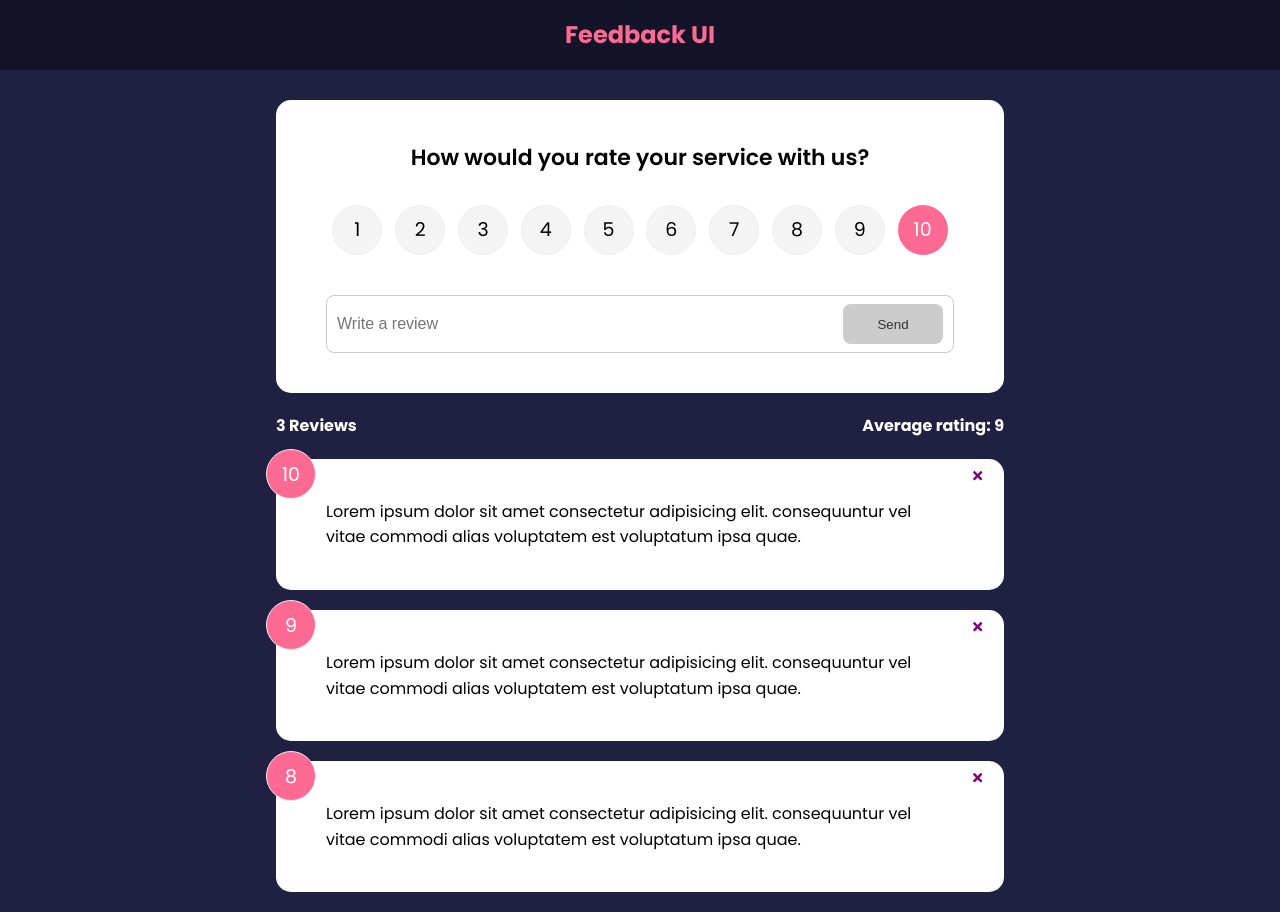
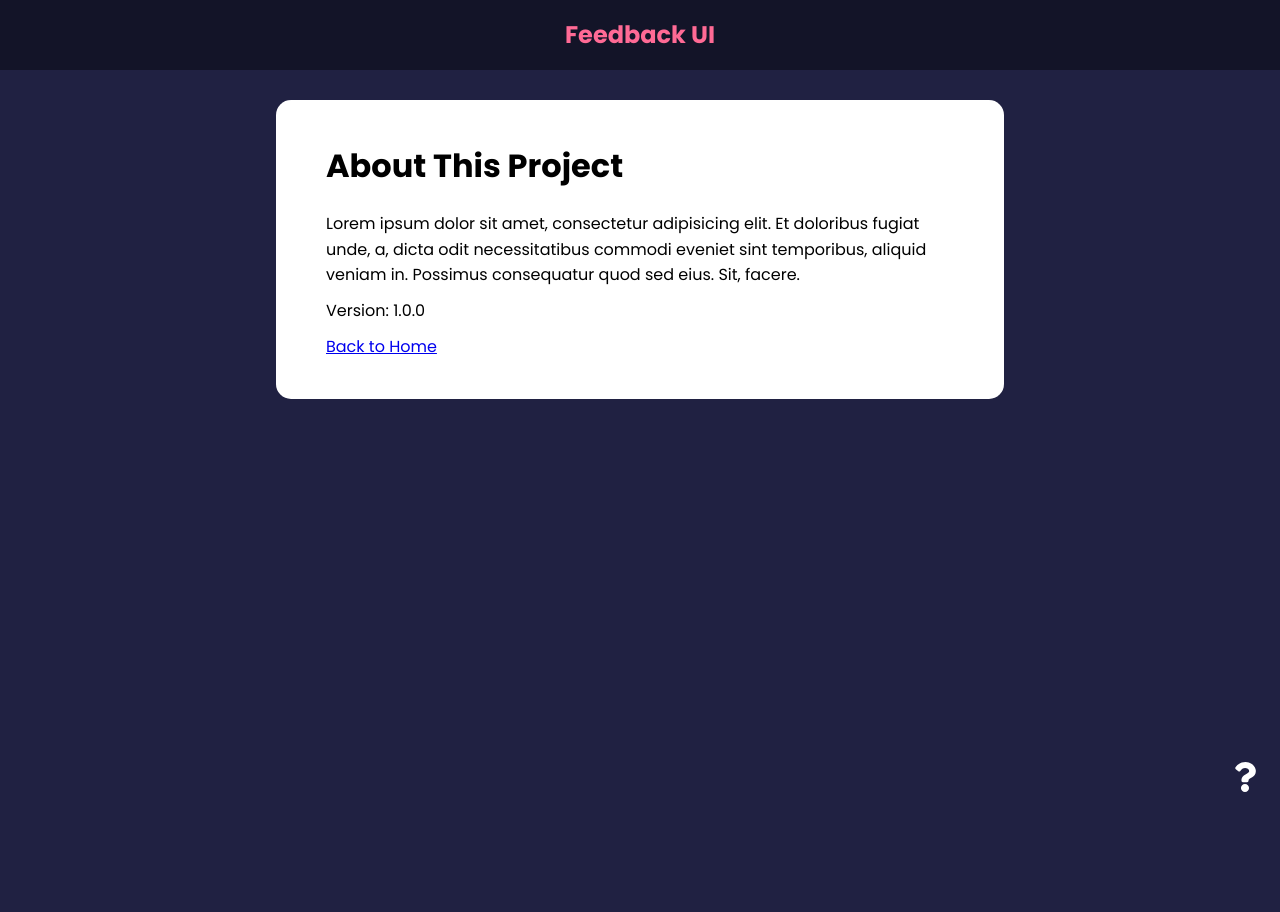
Before and after one commit to AnukulPK/feedback-app, a React (Create React App) app: page /about in a window 1280 px wide. After the commit the page ends 800 px from the top, so only its background shows below. Built offline with nearby package versions, Linux system fonts and the light colour scheme.

Commit message:
added routing

```diff
--- a/package.json
+++ b/package.json
@@ -10,6 +10,7 @@
     "react": "^17.0.2",
     "react-dom": "^17.0.2",
     "react-icons": "^4.3.1",
+    "react-router-dom": "^6.2.1",
     "react-scripts": "4.0.3",
     "uuid": "^8.3.2",
     "web-vitals": "^1.0.1"
--- a/src/App.js
+++ b/src/App.js
@@ -5,6 +5,9 @@ import FeedbackStats from './components/FeedbackStats';
 import Header from './components/Header';
 import FeedbackData from './data/feedbackData';
 import { v4 as uuidv4 } from 'uuid';
+import { BrowserRouter as Router, Route, Routes } from 'react-router-dom';
+import AboutPage from './pages/AboutPage';
+import AboutIconLink from './components/AboutIconLink';
 
 const App = () => {
   const [feedback, setFeedback] = useState(FeedbackData);
@@ -22,14 +25,28 @@ const App = () => {
   };
 
   return (
-    <>
+    <Router>
       <Header />
       <div className="container">
-        <FeedbackForm handleAdd={addFeedback} />
-        <FeedbackStats feedback={feedback} />
-        <FeedbackList feedback={feedback} handleDelete={deleteFeedback} />
+        <Routes>
+          <Route
+            path="/"
+            element={
+              <>
+                <FeedbackForm handleAdd={addFeedback} />
+                <FeedbackStats feedback={feedback} />
+                <FeedbackList
+                  feedback={feedback}
+                  handleDelete={deleteFeedback}
+                />
+              </>
+            }
+          ></Route>
+          <Route path="/about" element={<AboutPage />} />
+        </Routes>
+        <AboutIconLink />
       </div>
-    </>
+    </Router>
   );
 };
 
--- /dev/null
+++ b/src/components/AboutIconLink.jsx
@@ -0,0 +1,21 @@
+import { FaQuestion } from 'react-icons/fa';
+import { Link } from 'react-router-dom';
+
+import React from 'react';
+
+const AboutIconLink = () => {
+  return (
+    <div className="about-link">
+      <Link
+        to={{
+          pathname: '/about',
+          //   search: '?sort=name',
+        }}
+      >
+        <FaQuestion size={30} />
+      </Link>
+    </div>
+  );
+};
+
+export default AboutIconLink;
--- a/src/index.css
+++ b/src/index.css
@@ -187,7 +187,8 @@ input:focus {
 
 .about-link {
     position: absolute;
-    bottom: 20px;
+    /* bottom: 20px; */
+    bottom: 0;
     right: 20px;
     color: #fff;
     cursor: pointer;
--- /dev/null
+++ b/src/pages/AboutPage.jsx
@@ -0,0 +1,23 @@
+import React from 'react';
+import { Link } from 'react-router-dom';
+import Card from '../components/shared/Card';
+
+const AboutPage = () => {
+  return (
+    <Card>
+      <div className="about">
+        <h1>About This Project</h1>
+        <p>
+          Lorem ipsum dolor sit amet, consectetur adipisicing elit. Et doloribus
+          fugiat unde, a, dicta odit necessitatibus commodi eveniet sint
+          temporibus, aliquid veniam in. Possimus consequatur quod sed eius.
+          Sit, facere.
+        </p>
+        <p>Version: 1.0.0</p>
+        <Link to="/">Back to Home</Link>
+      </div>
+    </Card>
+  );
+};
+
+export default AboutPage;
```
Also changed, not shown: 1 other file (tests, documents, lock files or other folders).
